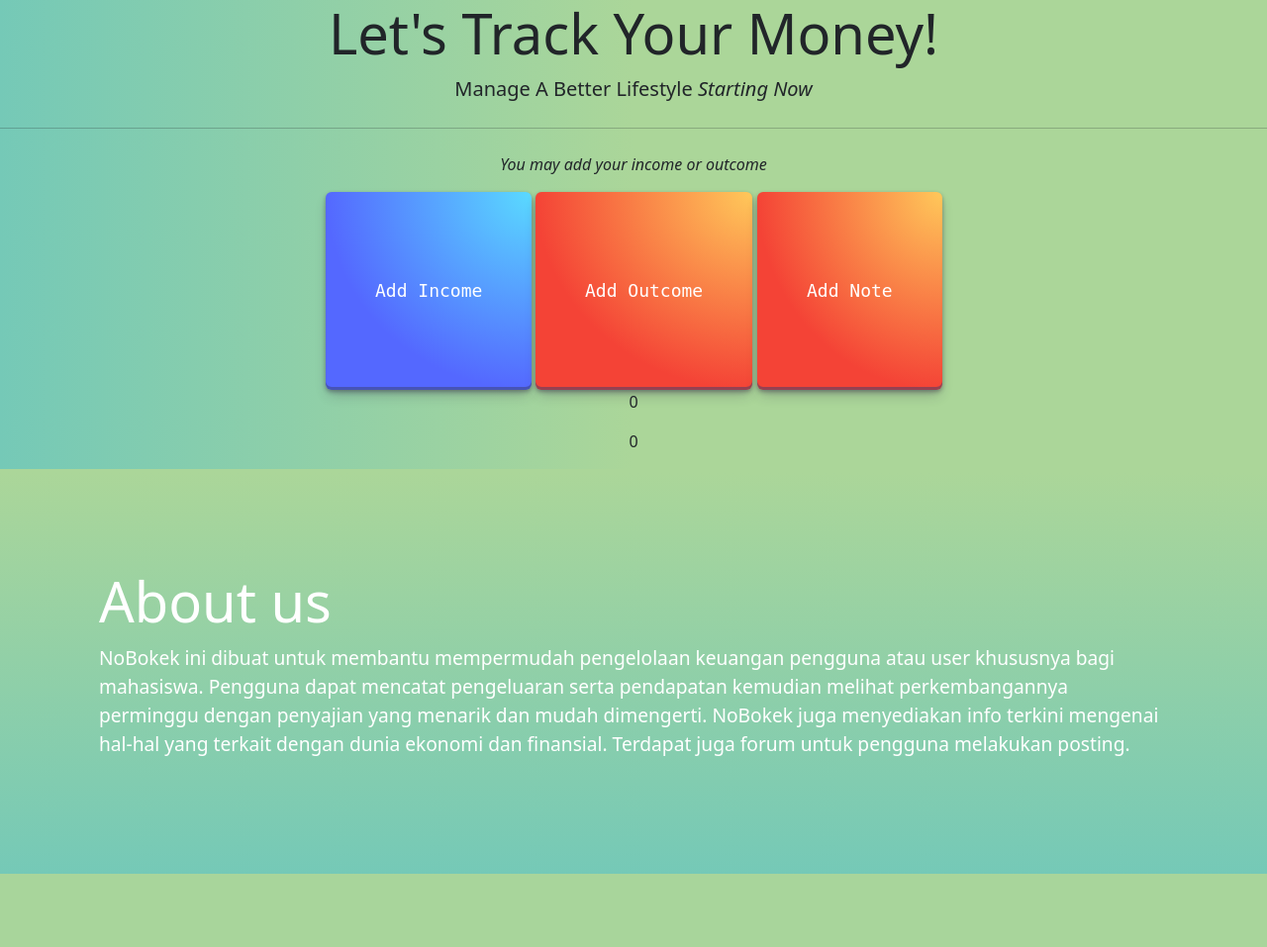
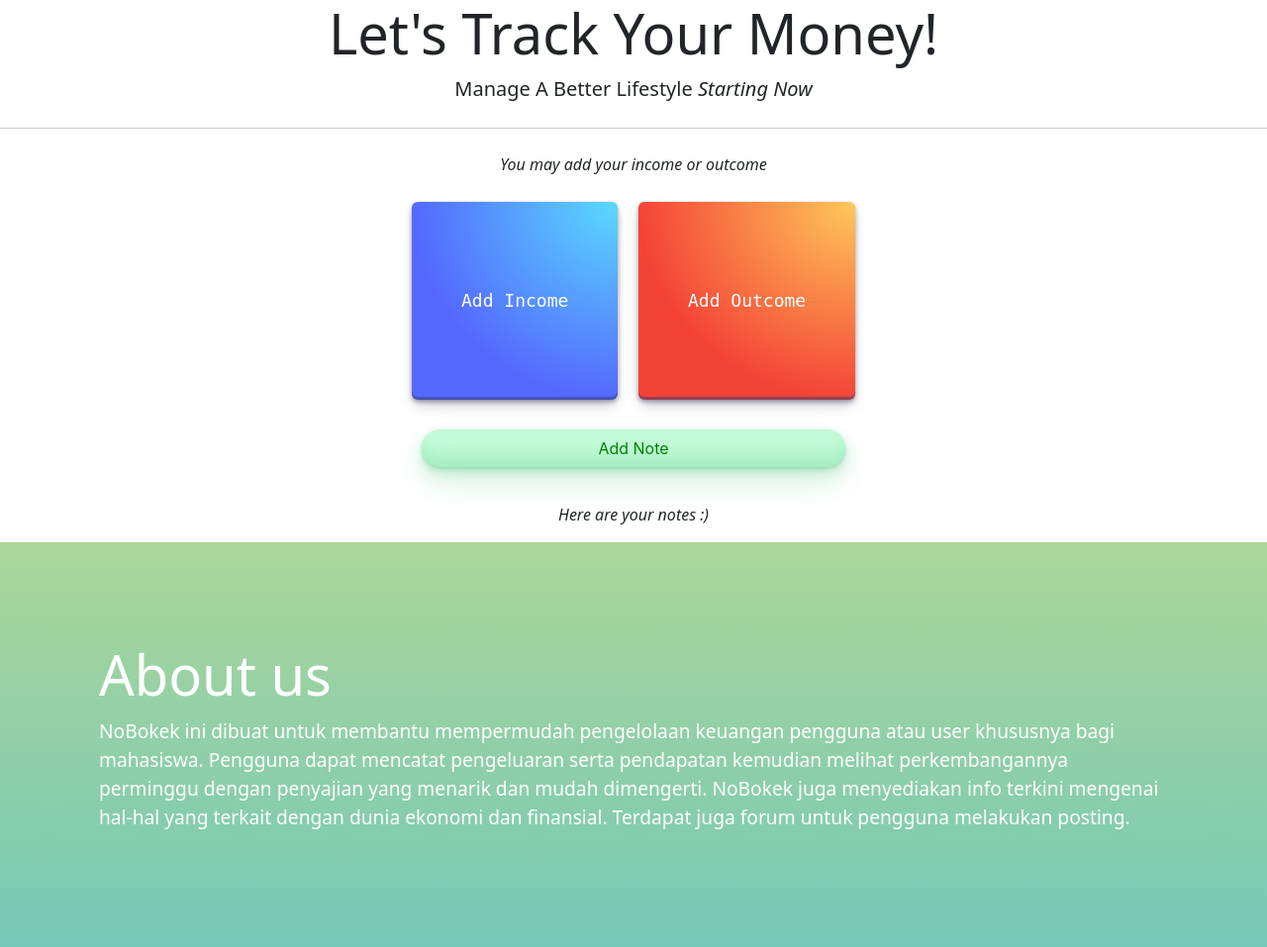
Before and after one commit to IpankCSUI/NoBokek, a Django app: page /add/ in a window 1280 px wide. Shown: the whole page at 99% size. Before the commit the page ends 883 px from the top, so only its background shows below. Run offline with Django 4.2, Linux system fonts and the light colour scheme; the visitor is signed in with stand-in values (Sample User, id 1); data that the repository does not hold is empty; parts of the project's set-up code (start-up, migrations or seed data) failed here and were passed over.

Commit message:
Benerin posisi button

```diff
--- a/add/templates/add.html
+++ b/add/templates/add.html
@@ -8,8 +8,9 @@
 
  <style>
   body {
-    background: rgb(117,201,183);
-    background: linear-gradient(90deg, rgba(117,201,183,1) 0%, rgba(171,214,153,1) 50%);
+    background : #FFFFFF
+    /* background: rgb(117,201,183); */
+    /* background: linear-gradient(90deg, rgba(117,201,183,1) 0%, rgba(171,214,153,1) 50%); */
   }
 
 /* CSS */
@@ -42,6 +43,7 @@
   white-space: nowrap;
   will-change: box-shadow,transform;
   font-size: 18px;
+  margin : 10px;
 }
 
 .button-29:focus {
@@ -87,6 +89,7 @@
   white-space: nowrap;
   will-change: box-shadow,transform;
   font-size: 18px;
+  margin : 10px;
 }
 
 .button-30:focus {
@@ -102,6 +105,34 @@
   box-shadow: #f44336 3px 7px inset;
   transform: translateY(2px);
 }
+
+/* CSS */
+.button-33 {
+  background-color: #c2fbd7;
+  border-radius: 100px;
+  box-shadow: rgba(44, 187, 99, .2) 0 -25px 18px -14px inset,rgba(44, 187, 99, .15) 0 1px 2px,rgba(44, 187, 99, .15) 0 2px 4px,rgba(44, 187, 99, .15) 0 4px 8px,rgba(44, 187, 99, .15) 0 8px 16px,rgba(44, 187, 99, .15) 0 16px 32px;
+  color: green;
+  cursor: pointer;
+  display: inline-block;
+  font-family: CerebriSans-Regular,-apple-system,system-ui,Roboto,sans-serif;
+  padding: 7px 20px;
+  text-align: center;
+  text-decoration: none;
+  transition: all 250ms;
+  border: 0;
+  font-size: 16px;
+  user-select: none;
+  -webkit-user-select: none;
+  touch-action: manipulation;
+  margin : 20px;
+}
+
+.button-33:hover {
+  box-shadow: rgba(44,187,99,.35) 0 -25px 18px -14px inset,rgba(44,187,99,.25) 0 1px 2px,rgba(44,187,99,.25) 0 2px 4px,rgba(44,187,99,.25) 0 4px 8px,rgba(44,187,99,.25) 0 8px 16px,rgba(44,187,99,.25) 0 16px 32px;
+  transform: scale(1.05) rotate(-1deg);
+}
+
+
   </style>
 
 <script src="https://ajax.googleapis.com/ajax/libs/jquery/3.6.0/jquery.min.js"></script>
@@ -109,16 +140,16 @@
 $(document).ready(function(){
     function refresh() {
     $.get("http://localhost:8000/add/json", function(data) {
-    var res_in = 0;
-    var res_out = 0;
-     for (i=0;i<data.length;i++){
-        res_in += data[i].fields.income
-        res_out += data[i].fields.outcome
-      }
-      $(".grid-container").empty()
-      $(".grid-container").append(`
-            <p> ${res_in} </p>
-            <p> ${res_out} </p> `)
+    // var res_in = 0;
+    // var res_out = 0;
+    //  for (i=0;i<data.length;i++){
+    //     res_in += data[i].fields.income
+    //     res_out += data[i].fields.outcome
+    //   }
+    //   $(".grid-container").empty()
+    //   $(".grid-container").append(`
+    //         <p> ${res_in} </p>
+    //         <p> ${res_out} </p> `)
 
       for (i=0;i<data.length;i++){
       if(data[i].fields.note != null ){
@@ -188,7 +219,18 @@ $(document).ready(function(){
     <em> You may add your income or outcome</p> </em><p>
   </div>
 
-  <button type="button" class="button-29" data-bs-toggle="modal" data-bs-target="#modalIncome" data-bs-whatever="@getbootstrap">Add Income</button>
+  <div class="d-flex justify-content-evenly">
+  <div class="d-flex flex-column mb-3">
+    <div class="d-flex flex-row">
+      <button type="button" class="button-29" data-bs-toggle="modal" data-bs-target="#modalIncome" data-bs-whatever="@getbootstrap">Add Income</button>
+      <button type="button" class="button-30" data-bs-toggle="modal" data-bs-target="#modalOutcome" data-bs-whatever="@getbootstrap">Add Outcome</button>
+    </div>
+
+    <button type="button" class="button-33" data-bs-toggle="modal" data-bs-target="#modalNote" data-bs-whatever="@getbootstrap">Add Note</button>
+
+  </div>
+</div>
+
   <div class="modal fade" id="modalIncome" tabindex="-1" aria-labelledby="exampleModalLabel" aria-hidden="true">
     <div class="modal-dialog">
       <div class="modal-content">
@@ -216,7 +258,6 @@ $(document).ready(function(){
     </div>
   </div>
 
-  <button type="button" class="button-30" data-bs-toggle="modal" data-bs-target="#modalOutcome" data-bs-whatever="@getbootstrap">Add Outcome</button>
   <div class="modal fade" id="modalOutcome" tabindex="-1" aria-labelledby="exampleModalLabel" aria-hidden="true">
     <div class="modal-dialog">
       <div class="modal-content">
@@ -244,7 +285,6 @@ $(document).ready(function(){
     </div>
   </div>
 
-  <button type="button" class="button-30" data-bs-toggle="modal" data-bs-target="#modalNote" data-bs-whatever="@getbootstrap">Add Note</button>
   <div class="modal fade" id="modalNote" tabindex="-1" aria-labelledby="exampleModalLabel" aria-hidden="true">
     <div class="modal-dialog">
       <div class="modal-content">
@@ -269,6 +309,10 @@ $(document).ready(function(){
     </div>
   </div>
 
+  <div>
+    <p> <em> Here are your notes :) </em> </p>
+  </div>
+
   {% comment %} Add the data below this line {% endcomment %}
   <div class = "grid-container">
   </div>
```
